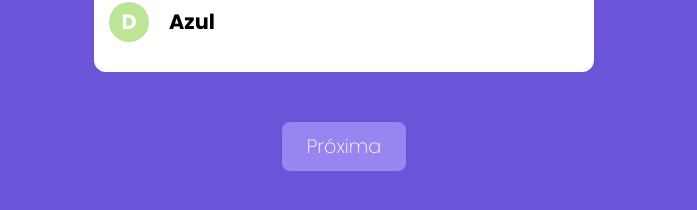
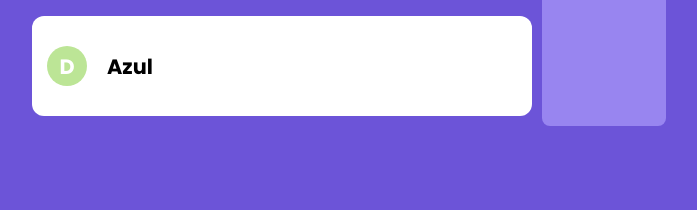
Before and after one commit to neanderdev/projeto-nextjs-quiz, a Next.js app: page / in a window 1280 px wide. Shown: the part 564-774 px from the top of the page, without its empty margins (296-993 px from the left). Built offline with nearby package versions, Linux system fonts and the light colour scheme.

Commit message:
Componente Questionário #01

```diff
--- /dev/null
+++ b/src/components/Questionario.tsx
@@ -0,0 +1,43 @@
+import styles from '../styles/Questionario.module.css';
+
+import QuestaoModel from '../model/questao';
+
+import Questao from './Questao';
+import Botao from './Botao';
+
+interface QuestionarioProps {
+    questao: QuestaoModel;
+    ultima: boolean;
+    questaoRespondida: (questao: QuestaoModel) => void;
+    irPraProximoPasso: () => void;
+}
+
+export default function Questionario(props: QuestionarioProps) {
+    function respostaFornecida(indice: number) {
+        if (props.questao.naoRespondida) {
+            props.questaoRespondida(props.questao.responderCom(indice));
+        }
+    }
+
+    return (
+        <div className={styles.questionario}>
+            {
+                props.questao
+                    ? (
+                        <Questao
+                            valor={props.questao}
+                            tempoParaResposta={6}
+                            respostaFornecida={respostaFornecida}
+                            tempoEsgotado={props.irPraProximoPasso}
+                        />
+
+                    ) : false
+            }
+
+            <Botao
+                texto={props.ultima ? 'Finalizar' : 'Próxima'}
+                onClick={props.irPraProximoPasso}
+            />
+        </div>
+    );
+}
--- a/src/pages/index.tsx
+++ b/src/pages/index.tsx
@@ -1,7 +1,6 @@
 import { useState } from 'react';
 
-import Questao from '../components/Questao';
-import Botao from '../components/Botao';
+import Questionario from '../components/Questionario';
 
 import QuestaoModel from '../model/questao';
 import RespostaModel from '../model/resposta';
@@ -16,15 +15,9 @@ const questaoMock = new QuestaoModel(1, 'Melhor cor?', [
 export default function Home() {
   const [questao, setQuestao] = useState(questaoMock);
 
-  function respostaFornecida(indice: number) {
-    setQuestao(questao.responderCom(indice));
-  }
+  function questaoRespondida(questao: QuestaoModel) { }
 
-  function tempoEsgotado() {
-    if (questao.naoRespondida) {
-      setQuestao(questao.responderCom(-1));
-    }
-  }
+  function irPraProximoPasso() { }
 
   return (
     <div
@@ -36,16 +29,11 @@ export default function Home() {
         height: '100vh',
       }}
     >
-      <Questao
-        valor={questao}
-        tempoParaResposta={10}
-        respostaFornecida={respostaFornecida}
-        tempoEsgotado={tempoEsgotado}
-      />
-
-      <Botao
-        texto='Próxima'
-        href='/resultado'
+      <Questionario
+        questao={questao}
+        ultima={true}
+        questaoRespondida={questaoRespondida}
+        irPraProximoPasso={irPraProximoPasso}
       />
     </div>
   )
--- a/src/styles/Botao.module.css
+++ b/src/styles/Botao.module.css
@@ -10,4 +10,12 @@
 
   padding: 10px 25px;
   margin-top: 40px;
+
+  cursor: pointer;
+
+  transition: all 0.2s ease-in-out;
 }
+
+.botao:hover {
+  transform: scale(1.1);
+}
--- /dev/null
+++ b/src/styles/Questionario.module.css
@@ -0,0 +1,3 @@
+.questionario {
+  display: flex;
+}
```
